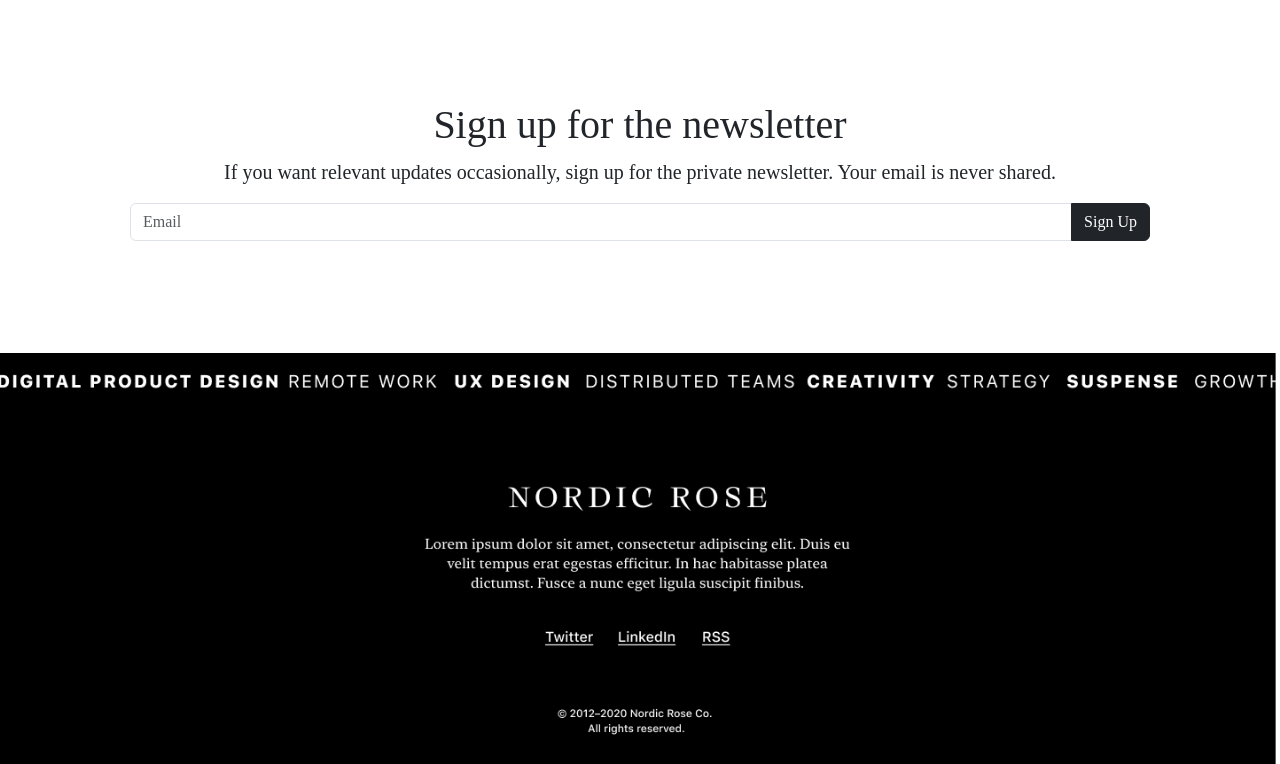
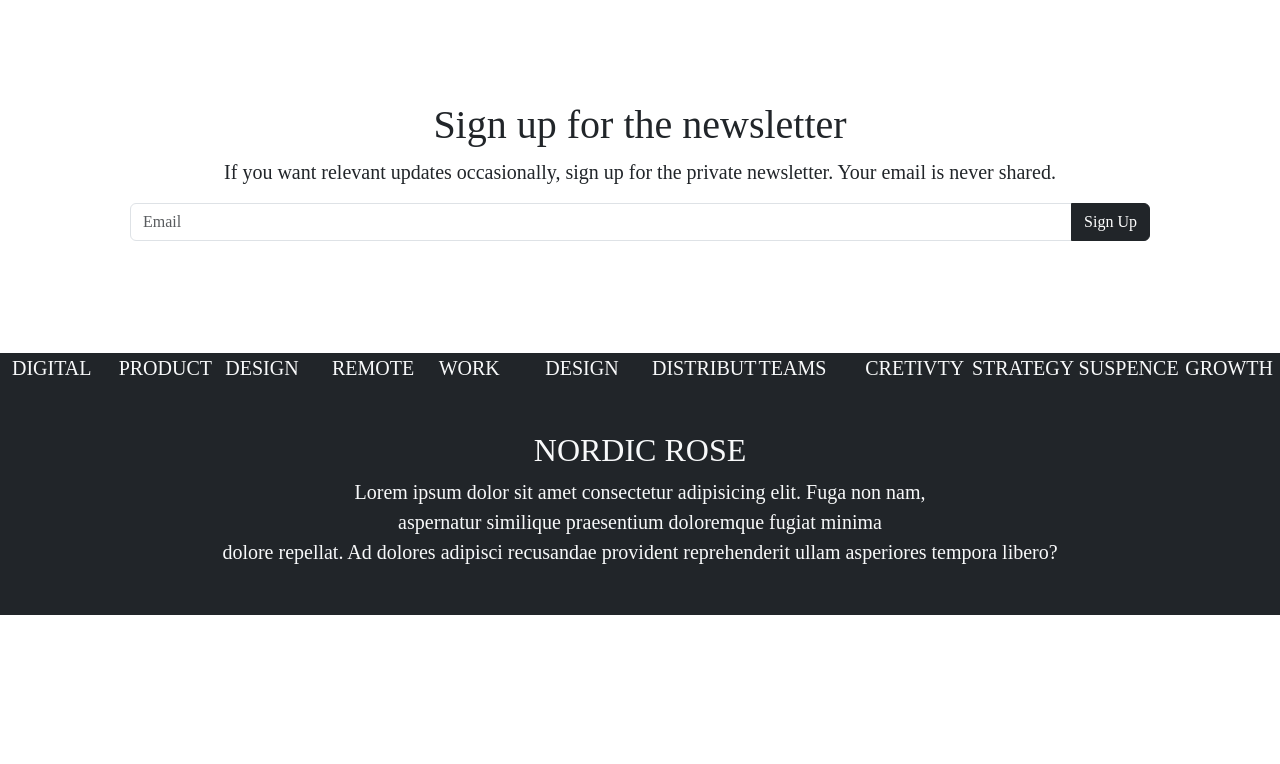
Before and after one commit to Muhammad-Uzair-Aslam/Assignment02, a plain HTML site: page index.html in a window 1280 px wide. Shown: the part 4490-5254 px from the top of the page. After the commit the page ends 5105 px from the top, so only its background shows below. Drawn offline with nearby package versions, Linux system fonts and the light colour scheme; files whose address does not match are found by name.

Commit message:
change footer

```diff
--- a/index.html
+++ b/index.html
@@ -286,8 +286,27 @@
 
 
     <footer>
-        <div>
-            <img src="./Assets/footer.png" alt="" class="image-fluid" width="100%">
+        <div class="container-fluid bg-dark">
+            <div class="row text-light">
+                <div class="col-sm-3 col-lg-1">DIGITAL </div>
+                <div class="col-sm-3 col-lg-1"> PRODUCT </div>
+                <div class="col-sm-3 col-lg-1">DESIGN</div>
+                <div class="col-sm-3 col-lg-1">REMOTE</div>
+                <div class="col-sm-3 col-lg-1">WORK</div>
+                <div class="col-sm-3 col-lg-1">DESIGN</div>
+                <div class="col-sm-3 col-lg-1">DISTRIBUT</div>
+                <div class="col-sm-3 col-lg-1">TEAMS</div>
+                <div class="col-sm-3 col-lg-1">CRETIVTY</div>
+                <div class="col-sm-3 col-lg-1">STRATEGY</div>
+                <div class="col-sm-3 col-lg-1">SUSPENCE</div>
+                <div class="col-sm-3 col-lg-1">GROWTH</div>
+            </div>
+            <div class="row text-light">
+               <div class="col-12 text-center p-5">
+                   <h2>NORDIC ROSE</h2>
+                        Lorem ipsum dolor sit amet consectetur adipisicing elit. Fuga non nam, <br> aspernatur similique praesentium doloremque fugiat minima <br> dolore repellat. Ad dolores adipisci recusandae provident reprehenderit ullam asperiores tempora libero?
+               </div>
+           </div>
         </div>
     </footer>
 
```
